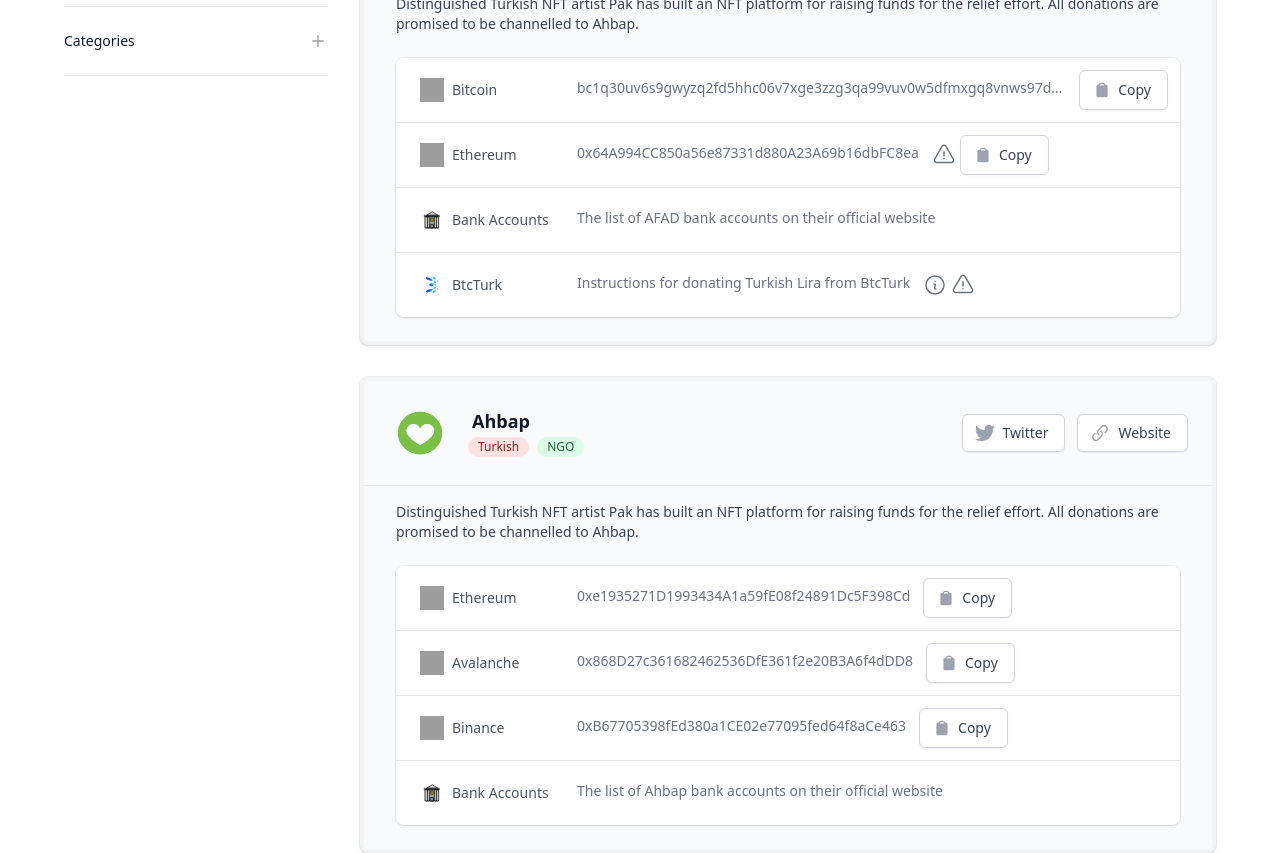
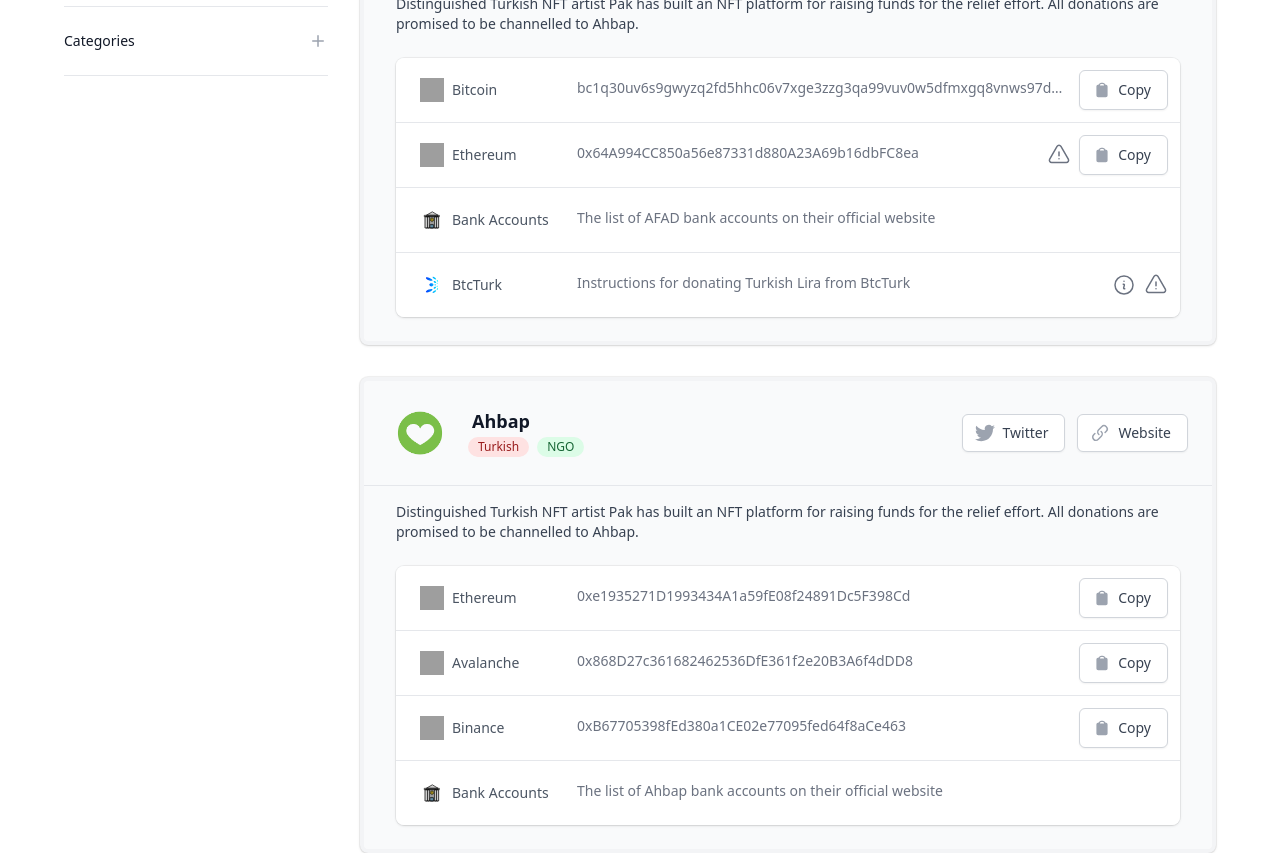
Before and after one commit to neu-fi/turkiye-relief-dao, a Next.js app: page / in a window 1280 px wide. Shown: the part 2280-3133 px from the top of the page. Built offline with nearby package versions, Linux system fonts and the light colour scheme; grey boxes are pictures that could not be loaded.

Commit message:
Fix address cell alignments

```diff
--- a/app/Organizations.tsx
+++ b/app/Organizations.tsx
@@ -759,7 +759,7 @@ export default function Organizations() {
                                           : <p className="truncate">{option.linkName}</p>
                                         }
                                       </td>
-                                      <td className="px-3 py-3 text-sm text-gray-500 grow space-x-1 inline-flex">
+                                      <td className="px-3 py-3 text-sm text-gray-500 grow space-x-2 inline-flex justify-end">
                                         {option.info && <div className='flex items-center'>
                                           <svg xmlns="http://www.w3.org/2000/svg" fill="none" viewBox="0 0 24 24" stroke-width="1.5" stroke="currentColor" className="w-6 h-6 align-middle">
                                             <path stroke-linecap="round" stroke-linejoin="round" d="M11.25 11.25l.041-.02a.75.75 0 011.063.852l-.708 2.836a.75.75 0 001.063.853l.041-.021M21 12a9 9 0 11-18 0 9 9 0 0118 0zm-9-3.75h.008v.008H12V8.25z" />
```
